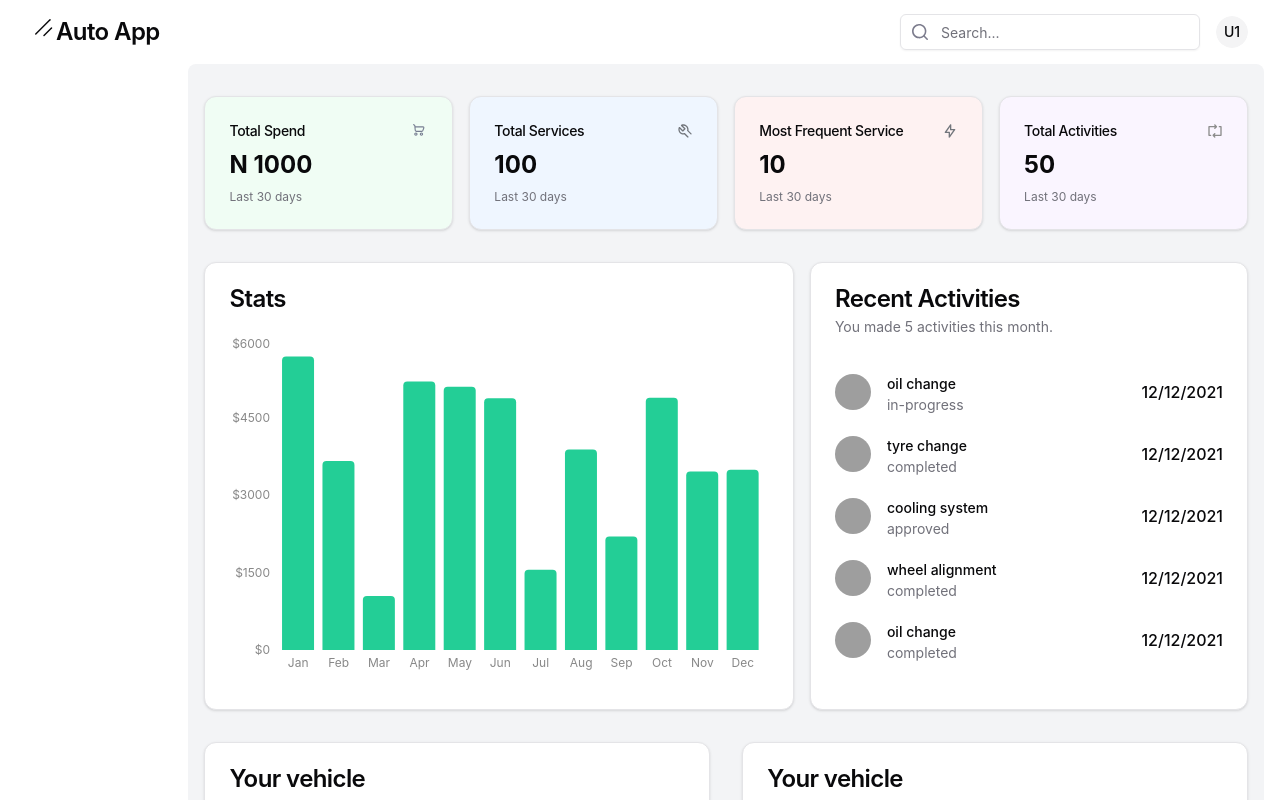
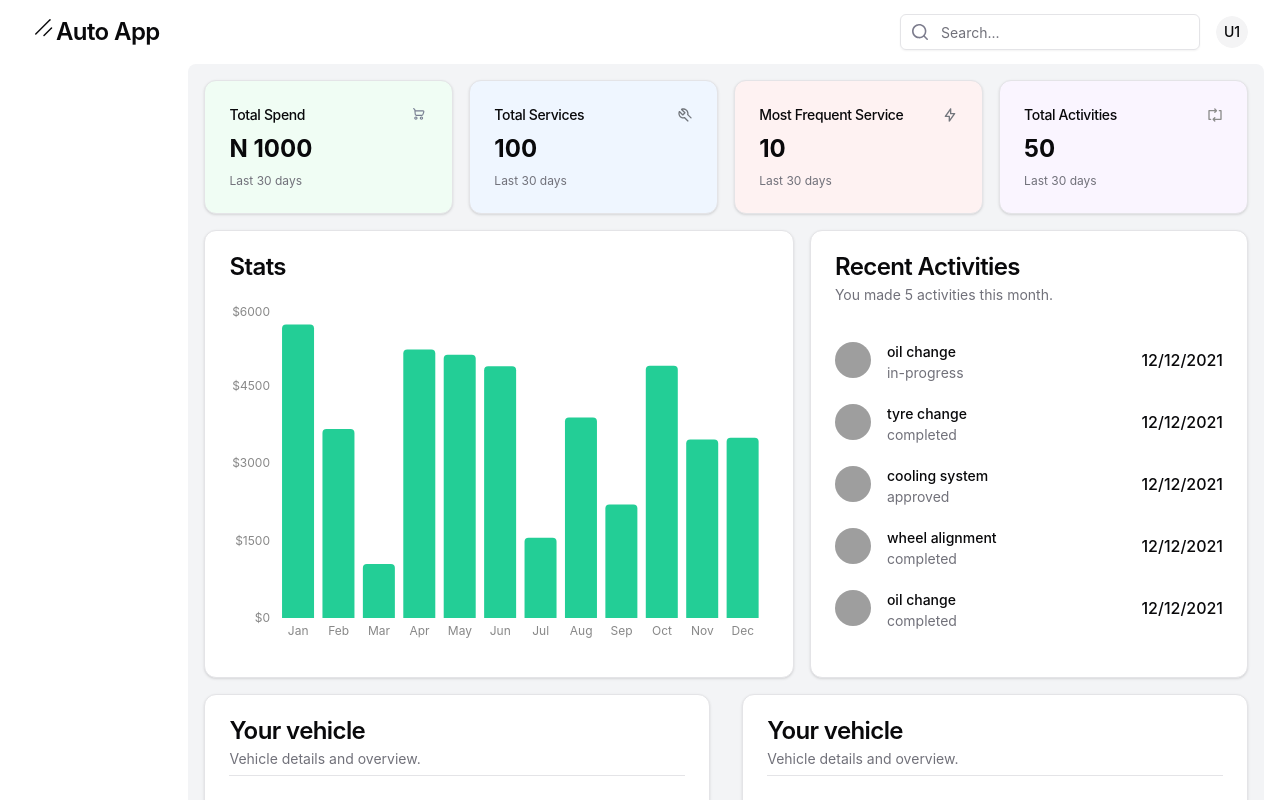
Before and after one commit to CeeJayyy007/auto-app-frontend, a React (Vite) app: page / in a window 1280 px wide. Shown: the top 800 px of the page. Built offline with nearby package versions, Linux system fonts and the light colour scheme; sample sign-in values are in the browser's storage; grey boxes are pictures that could not be loaded; some icons are missing.

Commit message:
chore: update spacing of cards

```diff
--- a/src/pages/Dashboard.jsx
+++ b/src/pages/Dashboard.jsx
@@ -86,8 +86,8 @@ const recentActivityData = [
 
 const Dashboard = () => {
   return (
-    <div className="space-y-8">
-      <div className="grid gap-4 md:grid-cols-2 lg:grid-cols-4 pt-4">
+    <div className="space-y-4">
+      <div className="grid gap-4 md:grid-cols-2 lg:grid-cols-4">
         {dashboardCardContent.map((card) => (
           <DashboardCard key={card.title} {...card} className={card.bg} />
         ))}
```
